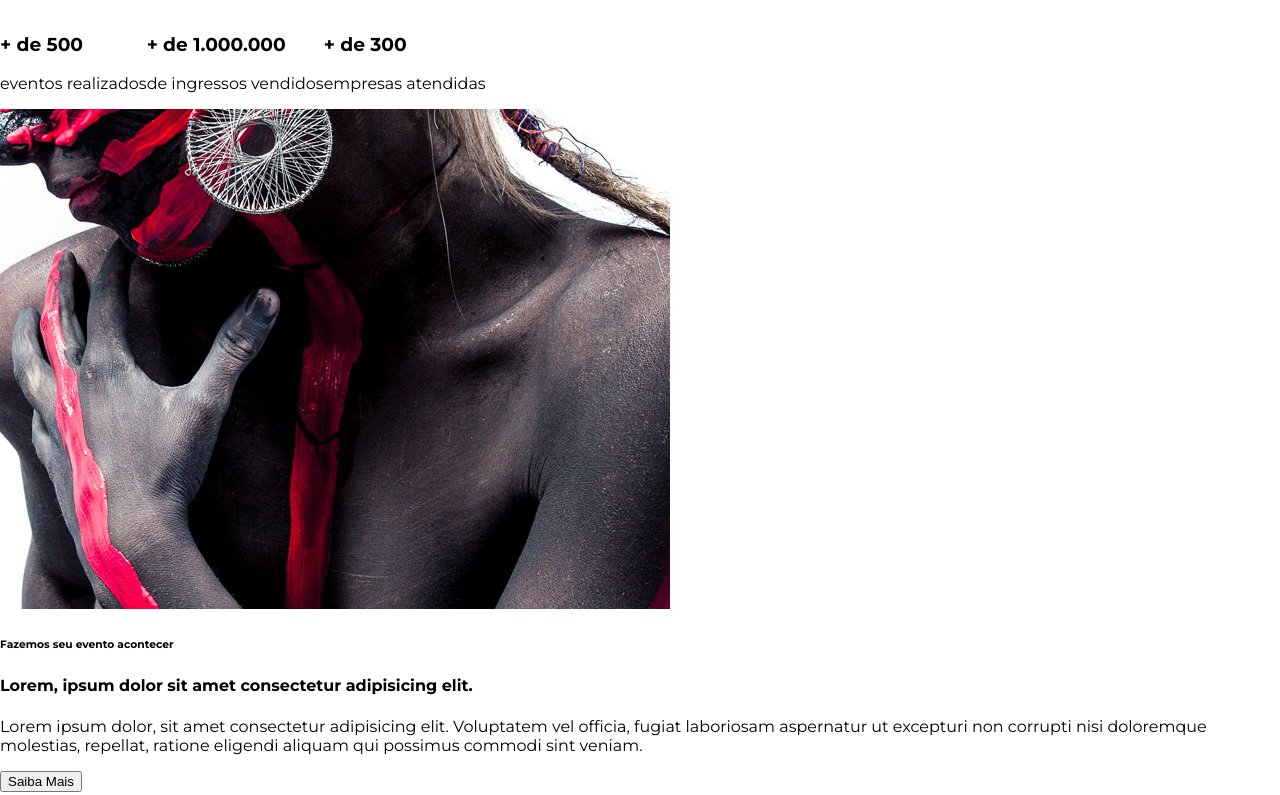
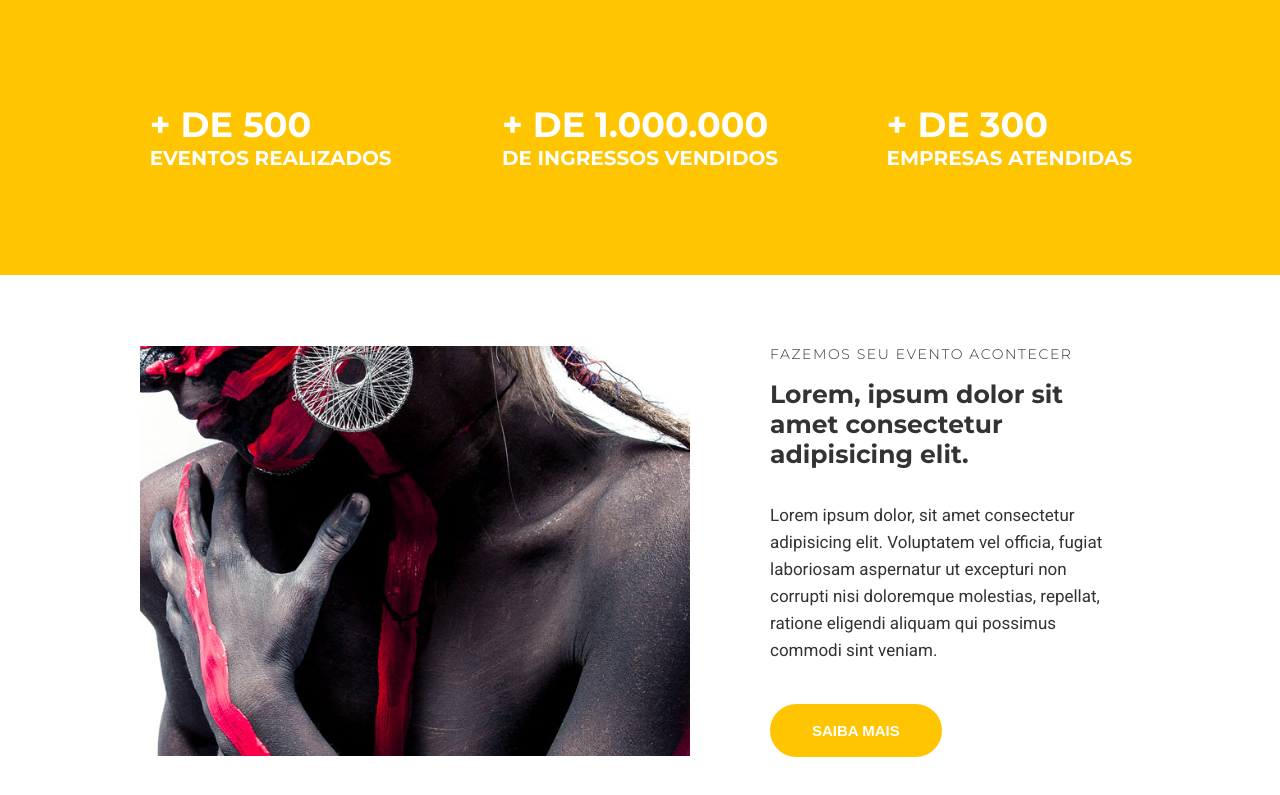
Before and after one commit to Diego-Bastos/studion, a website: page src/index.html in a window 1280 px wide. Shown: the part 802-1597 px from the top of the page. Drawn offline with Linux system fonts and the light colour scheme.

Commit message:
corpo finalizado na aula 5

```diff
--- a/src/index.html
+++ b/src/index.html
@@ -10,6 +10,7 @@
 
 <body>
     <nav class="navbar">
+    <div class="container navbar__container">
         <h1 class="logo-studion">
             Studi<span class="copy--primary">on</span>
             <span class="logo-studion__subtittle">Eventos</span>
@@ -41,6 +42,7 @@
                 </a>
             </li>
         </ul>
+    </div>
     </nav>
 
     <header>
@@ -57,21 +59,36 @@
     </header>
 
     <main>
-        <section>
-            <ul>
-                <li><h3>+ de 500 </h3>eventos realizados</li>
-                <li><h3>+ de 1.000.000 </h3>de ingressos vendidos</li>
-                <li><h3>+ de 300 </h3>empresas atendidas</li>
+        <section id="counter">
+            <ul class="container counter__container">
+                <li>
+                    <h3>
+                    + de 500
+                    <small>eventos realizados</small>
+                </h3>
+                </li>
+                <li>
+                    <h3>
+                        + de 1.000.000
+                    <small>de ingressos vendidos</small>
+                </h3>
+                </li>
+                <li>
+                    <h3>
+                    + de 300
+                    <small>empresas atendidas</small>
+                </h3>
+                </li>
             </ul>
         </section>
 
-        <section>
-            <div>
-                <img src="./images/institutional.jpg"/>
+        <section class="container institutional">
+            <img class="institutional__image" src="./images/institutional.jpg" alt="Studion institutional"/>
+            <div class="institutional__copy">
                 <h6>Fazemos seu evento acontecer</h6>
                 <h4>Lorem, ipsum dolor sit amet consectetur adipisicing elit.</h4>
                 <p>Lorem ipsum dolor, sit amet consectetur adipisicing elit. Voluptatem vel officia, fugiat laboriosam aspernatur ut excepturi non corrupti nisi doloremque molestias, repellat, ratione eligendi aliquam qui possimus commodi sint veniam.</p>
-                <button>Saiba Mais</button>
+                <button class="btn btn--institutional">Saiba Mais</button>
             </div>
         </section>
 
--- a/src/style.css
+++ b/src/style.css
@@ -1,4 +1,4 @@
-@import url('https://fonts.googleapis.com/css2?family=Montserrat:wght@300;400;700;900&display=swap');
+@import url('https://fonts.googleapis.com/css2?family=Montserrat:wght@300;500;700;900&family=Roboto&display=swap');
 
 * {
     box-sizing: border-box;
@@ -7,13 +7,26 @@
 :root {
     font-family: 'Montserrat', sans-serif;
     font-size: 16px;
+    --color-copy: #333;
     --color-primary: #ffc500;
     --default-padding: 1rem;
+    color: var(--color-copy);
 }
 
 body {
     margin: 0;
     padding-top: 7.75rem;
+}
+
+header,
+main,
+footer {
+    overflow-x: hidden;
+}
+
+.container {
+    max-width: 1140px;
+    margin: 0 auto;
 }
 
 ul {
@@ -26,20 +39,25 @@ ul {
 .navbar {
     position: fixed;
     z-index: 1;
+    top: 0;
+    left: 0;
+    width: 100%;
+    background: #000;
+    color: #fff;
+}
+
+.navbar__container {
     display: grid;
     grid-template-columns: 1fr 9fr;
     align-items: center;
-    top: 0;
-    left: 0;
+
 
     width: 100vw;
     height: 7.75rem;
     padding: 0 1rem;
 
-    background: #000;
-    color: #fff;
+
 }
-
 .navbar__links {
     justify-self: end;
 }
@@ -134,10 +152,74 @@ ul {
 
 .btn:hover,
 .btn:active,
-.btn:focus {
+.btn:focus,
+.btn--institutional {
     border-color: var(--color-primary);
     background-color: var(--color-primary);
     color: #fff;
+}
 
+#counter {
+    background-color: var(--color-primary);
+    color: #fff;
+    text-transform: uppercase;
+}
+
+.counter__container {
+    display: grid;
+    grid-template-columns: repeat(auto-fill, minmax(300px, 1fr));
+    place-items: center;
+    padding: 4.375rem 1rem;
+}
+
+.counter__container h3 {
+    font-size: 2.1875rem;
+}
+
+.counter__container h3 small {
+    display: block;
+    font-size: 1.25rem;
+}
+
+.institutional {
+    display: grid;
+    grid-template-columns: auto auto;
+    gap: 3.125rem;
+    align-items: center;
+    padding: 4.375rem;
+}
+
+.institutional__image {
+    max-width: 550px;
+}
+
+.institutional__copy {
+    padding: 0 1.875rem;
+}
+
+.institutional__copy h6 {
+    font-size: .875rem;
+    font-weight: 300;
+    letter-spacing: 0.1rem;
+    text-transform: uppercase;
+    margin: 0;
+}
+
+.institutional__copy h4 {
+    font-size: 1.5625rem;
+    margin-top: 1rem;
+}
+
+.institutional p {
+    font-family: 'Roboto', sans-serif;
+    font-size: 1.0625rem;
+    line-height: 1.6875rem;
+    margin-bottom: 0;
+    margin-bottom: 2.5rem;
+}
+
+.btn--institutional:hover {
+    color: var(--color-copy);
+    background: unset;
 
 }
```
